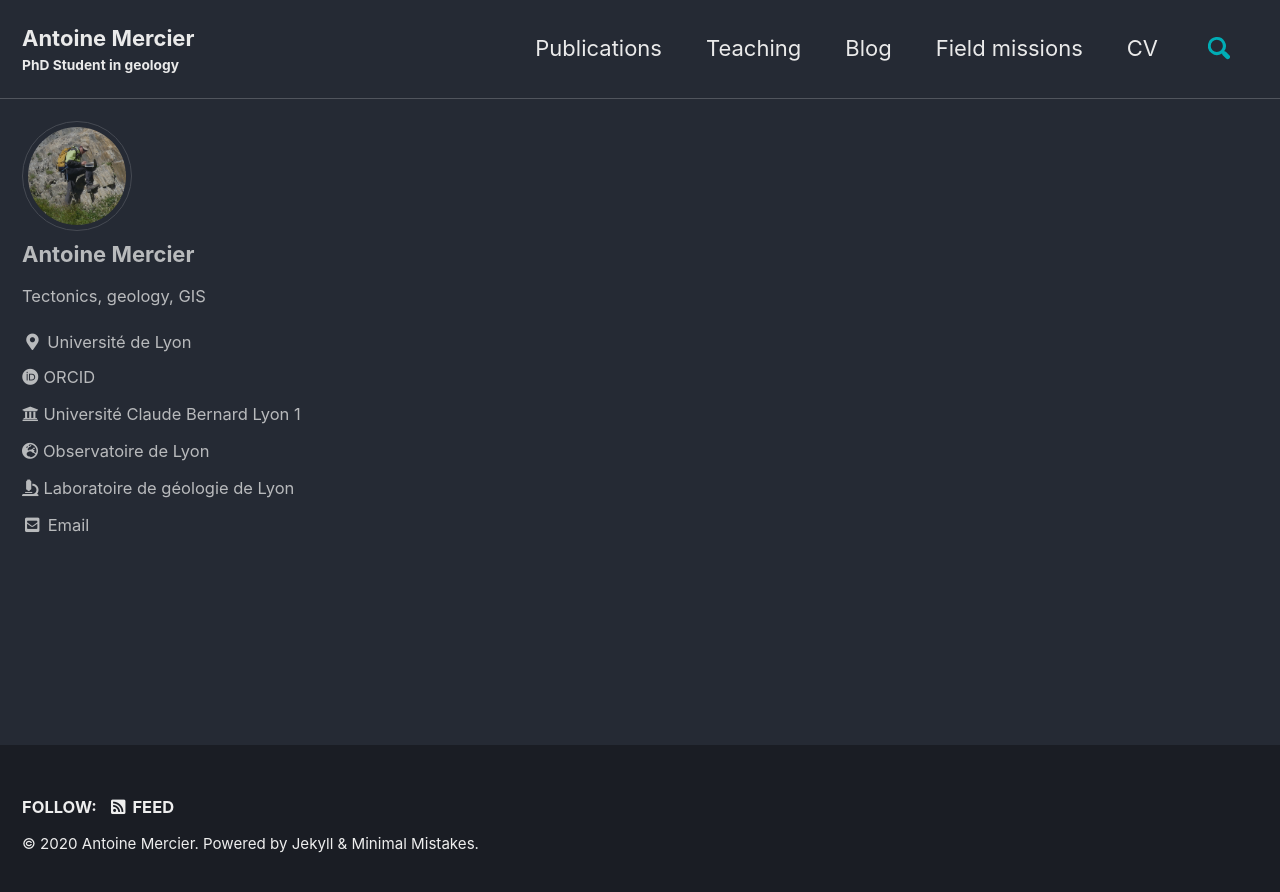
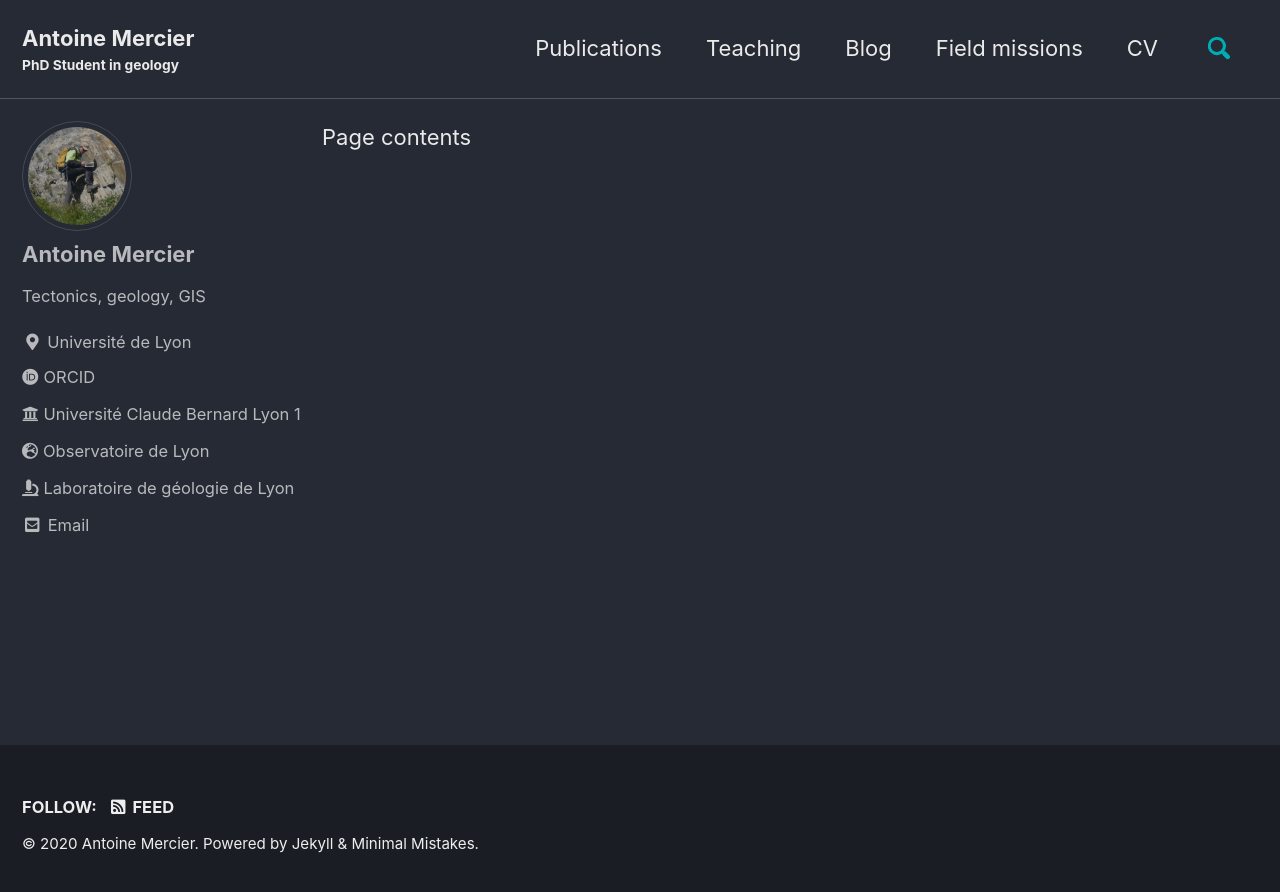
Before and after one commit to AntoineMercier/AntoineMercier.github.io, a Jekyll site: the page built from index.html, in a window 1280 px wide. Shown: the top 892 px of the page. Built offline with Jekyll 4.4.1, drawn with Linux system fonts in a browser that asks for light colours; cached includes are drawn as plain includes; the list of posts is cut into pages by our own code.

Commit message:
Update index.html

```diff
--- a/index.html
+++ b/index.html
@@ -2,4 +2,12 @@
 layout: single
 author_profile: true
 ---
-<meta name="copyrighted-site-verification" content="9304044163cbc59c" />
+<html>
+  <head>
+    <title>My title</title>
+    <meta name="copyrighted-site-verification" content="9304044163cbc59c" />
+  </head>
+  <body>
+    Page contents
+  </body>
+</html>
```
